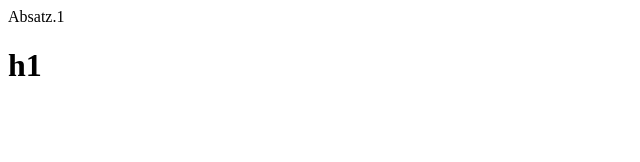
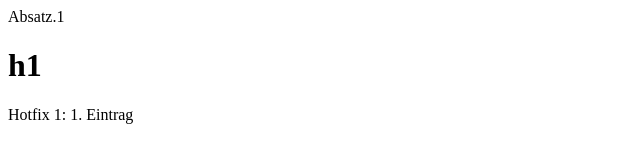
Before and after one commit to MagsimDerEchte/website, a plain HTML site: page index.html in a window 1280 px wide. Shown: the whole page, without its empty margins (0-640 px from the left). Drawn offline with Linux system fonts and the light colour scheme.

Commit message:
Hotfix 1: Probleme behoben

```diff
--- a/index.html
+++ b/index.html
@@ -5,5 +5,6 @@
     <body>
         <p>Absatz.1</p>
         <h1>h1</h1>
+        <p>Hotfix 1: 1. Eintrag</p>
     </body>
 </html>
```
